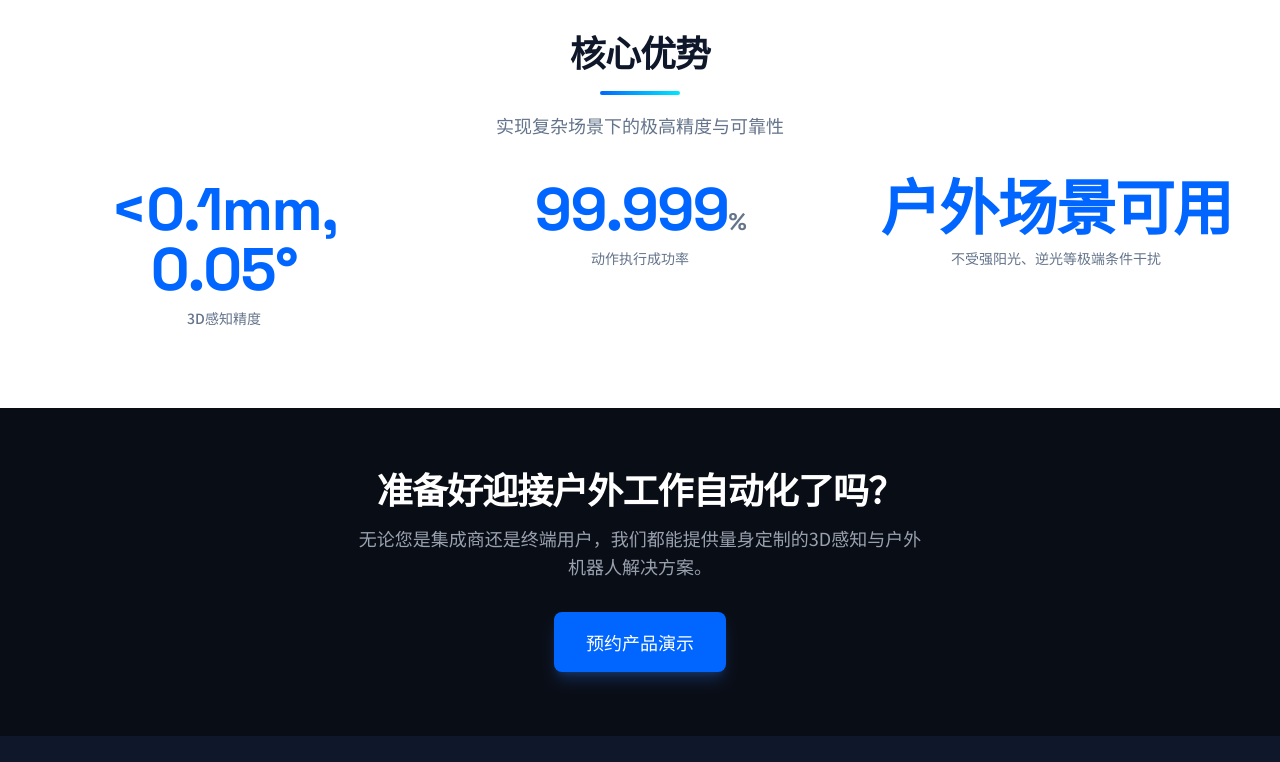
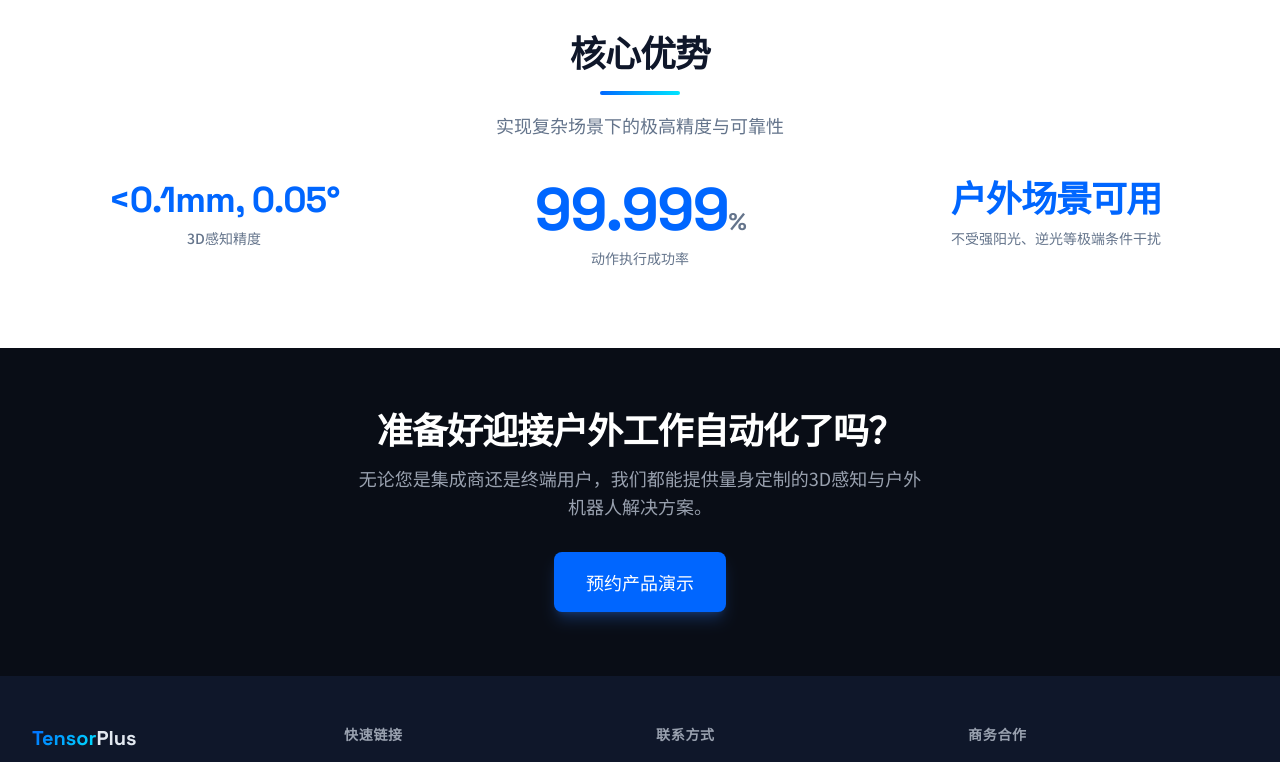
Before and after one commit to hbzy70720-jackey/tensorplus-website, a Next.js app: page / in a window 1280 px wide. Shown: the part 1819-2581 px from the top of the page. Built offline with nearby package versions, Linux system fonts and the light colour scheme; no server answers; the database is empty.

Commit message:
fix: 缩小核心优势文本字号，0.05°不换行

```diff
--- a/components/home/stats-section.tsx
+++ b/components/home/stats-section.tsx
@@ -71,16 +71,18 @@ function StatCard({ stat }: { stat: StatItem }) {
 
   return (
     <div className="text-center">
-      <div className="font-[family-name:var(--font-heading)] text-5xl font-bold tracking-tight text-[var(--accent)] sm:text-6xl">
-        {isNumeric ? (
-          <>
-            <AnimatedStat target={stat.target!} decimals={stat.decimals ?? 1} />
-            <span className="text-2xl text-[var(--text-muted)]">%</span>
-          </>
-        ) : (
-          stat.display
-        )}
-      </div>
+      {isNumeric ? (
+        /* 数字动画：保持大号冲击力 */
+        <div className="font-[family-name:var(--font-heading)] text-5xl font-bold tracking-tight text-[var(--accent)] sm:text-6xl">
+          <AnimatedStat target={stat.target!} decimals={stat.decimals ?? 1} />
+          <span className="text-2xl text-[var(--text-muted)]">%</span>
+        </div>
+      ) : (
+        /* 文本展示：缩小字号，<0.1mm, 0.05° 不换行 */
+        <div className="whitespace-nowrap font-[family-name:var(--font-heading)] text-3xl font-bold tracking-tight text-[var(--accent)] sm:text-4xl">
+          {stat.display}
+        </div>
+      )}
       <div className="mt-2 text-sm font-medium text-[var(--text-muted)]">
         {stat.label}
       </div>
```
